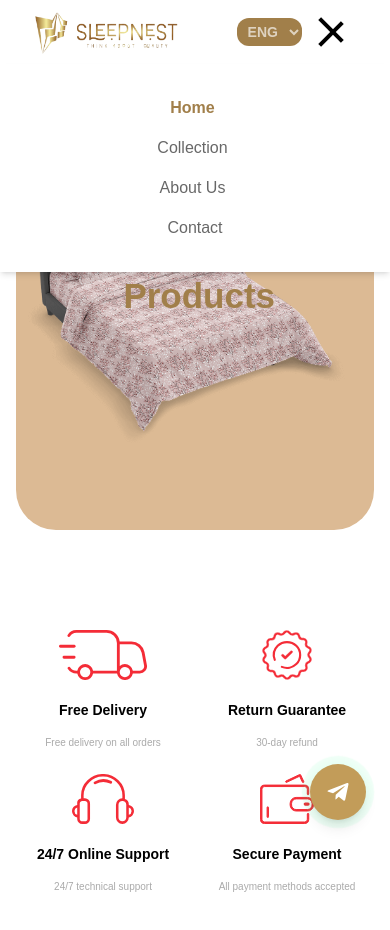
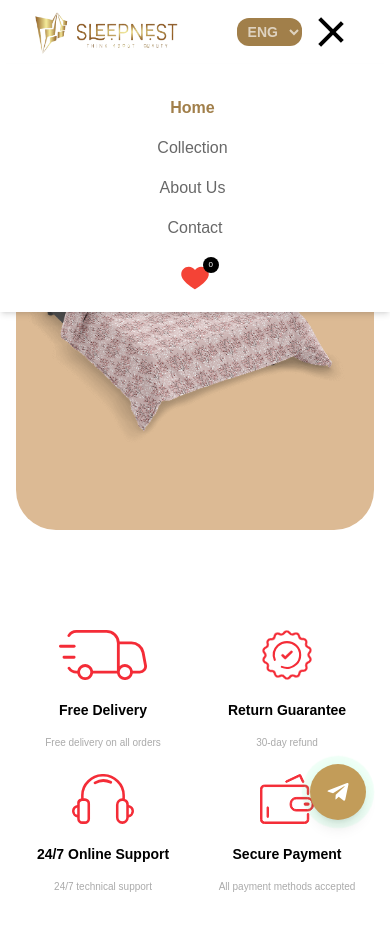
Before and after one commit to Ergashev-Xurshid/project-Sleepnest, a React (Vite) app: page / in a window 390 px wide. Both pictures are taken after a click on the element 330 px from the left and 31 px from the top of the page. Shown: the top 930 px of the page. Built offline with nearby package versions, Linux system fonts and the light colour scheme; a web font is replaced by a local one.

Commit message:
mobile likes add

```diff
--- a/src/components/HamburgerMenu.jsx
+++ b/src/components/HamburgerMenu.jsx
@@ -2,12 +2,13 @@ import { useState } from 'react';
 import { Link } from 'react-router-dom';
 import { headerLinks } from '../utils/constant';
 import { useTranslation } from 'react-i18next';
-
+import { useFavoritesStore } from '../store/useFavoritesStore';
+import { FcLike } from "react-icons/fc";
 const HamburgerMenu = () => {
   const [isOpen, setIsOpen] = useState(false);
   const [isActive, setActive] = useState(0)
   const { t } = useTranslation();
-
+  const likedCount = useFavoritesStore((state) => state.likedCount());
   return (
     <div className='lg:hidden inline-block mx-2'>
       <div
@@ -37,7 +38,7 @@ const HamburgerMenu = () => {
                 onClick={() => setActive(idx)}
                 className={`${idx === headerLinks.length - 1 ? "mr-0" : "lg:mr-[5px] xl:mr-[30px]  mr-[5px]"} w-auto my-4 h-auto cursor-pointer`}>
                 <Link
-                  onClick={()=>setIsOpen(false)}
+                  onClick={() => setIsOpen(false)}
                   to={item.path}
                   className={`
                  ${idx === isActive ? "active" : ""}
@@ -47,9 +48,21 @@ const HamburgerMenu = () => {
                  `}>
                   {t(item.key)}
                 </Link>
+
               </li>
             ))}
           </ul>
+          <div className='w-full flex  justify-center'>
+            <Link
+            onClick={() => setIsOpen(false)}
+            to={"/liks"}
+            className=' lg:hidden inline-block relative  text-[20px] cursor-pointer max-lg:mx-4 py-[5px] px-2'>
+              <FcLike size={30} />
+              <span className='inline-block absolute top-[1px] right-[-1px] text-white bg-black text-[8px] rounded-full py-[2px] px-[6px]'>
+                {likedCount}
+              </span>
+            </Link>
+          </div>
         </div>
       )}
     </div>
--- a/src/components/Navbar.jsx
+++ b/src/components/Navbar.jsx
@@ -60,7 +60,7 @@ function Navbar() {
                 </li>
               ))}
             </ul>
-            <Link to={"/liks"} className='hidden lg:inline-block relative  text-[20px] cursor-pointer max-lg:mx-4 py-[5px] px-2'>
+              <Link to={"/liks"} className='hidden lg:inline-block relative  text-[20px] cursor-pointer max-lg:mx-4 py-[5px] px-2'>
                 <FcLike size={30} />
                 <span className='inline-block absolute top-[1px] right-[-1px] text-white bg-black text-[8px] rounded-full py-[2px] px-[6px]'>
                   {likedCount}
```
